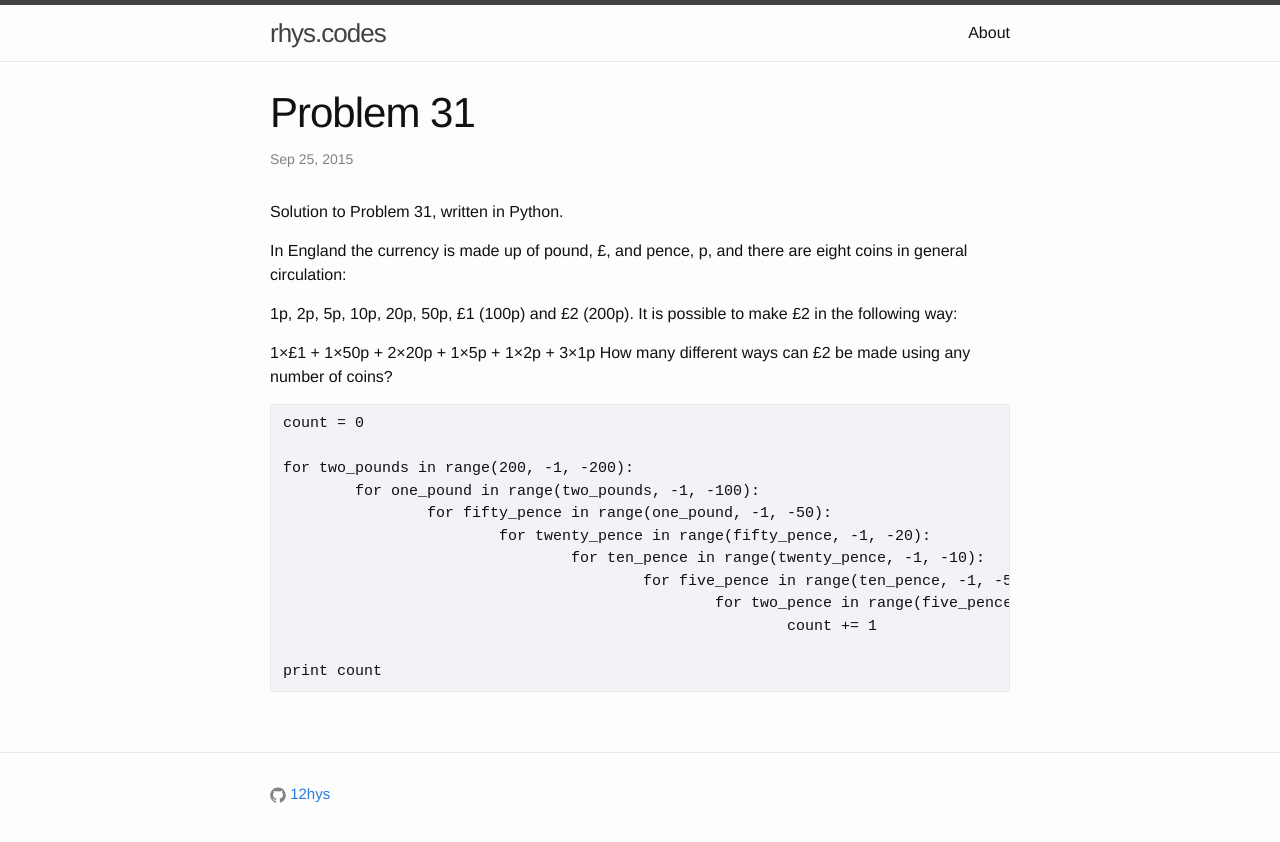
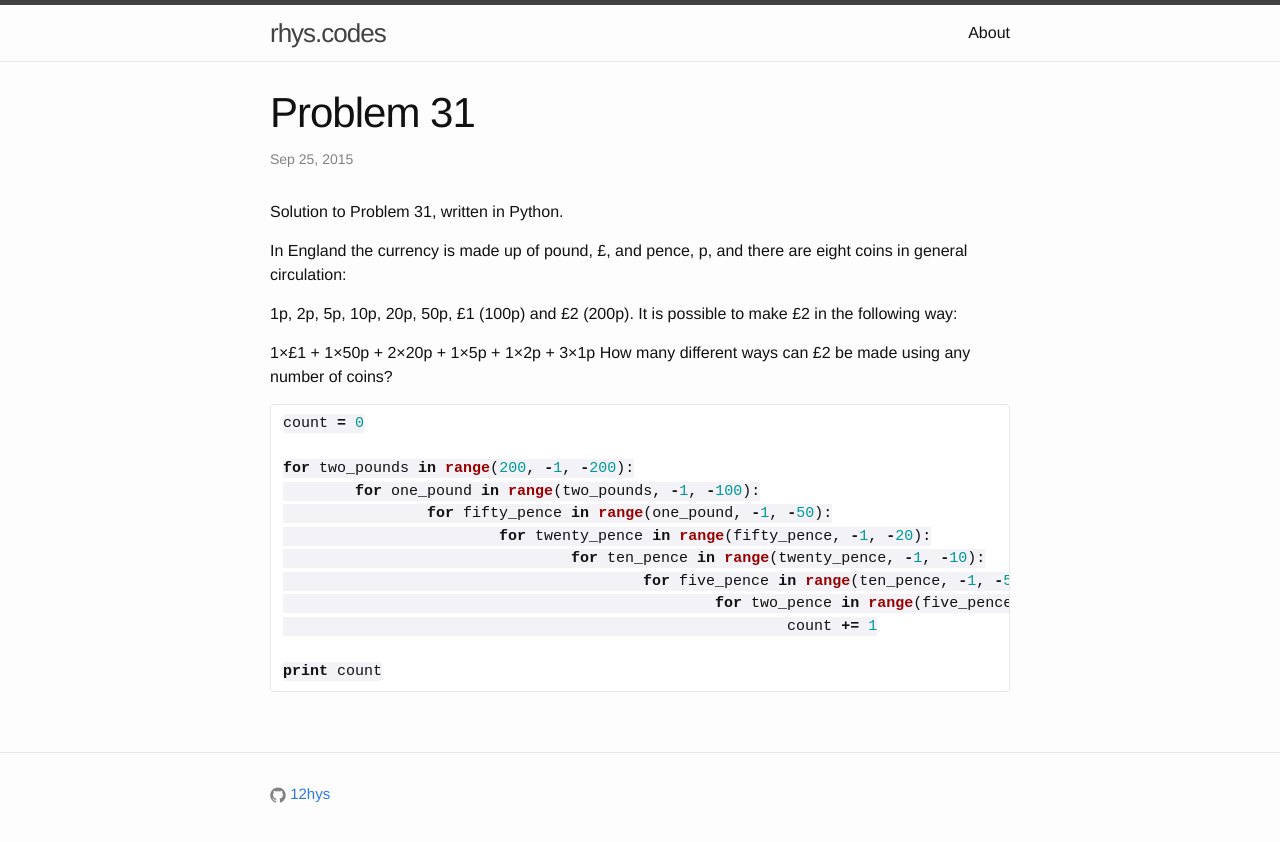
Before and after one commit to 12hys/12hys.github.io, a Jekyll site: the page built from _posts/2015-09-25-problem-31.markdown, in a window 1280 px wide. Shown: the top 842 px of the page. Built offline with Jekyll 4.4.1, drawn with Linux system fonts in a browser that asks for light colours; Markdown is read by kramdown in place of the engine named in the settings.

Commit message:
problem 31

````diff
--- a/_posts/2015-09-25-problem-31.markdown
+++ b/_posts/2015-09-25-problem-31.markdown
@@ -15,7 +15,7 @@ It is possible to make £2 in the following way:
 1×£1 + 1×50p + 2×20p + 1×5p + 1×2p + 3×1p
 How many different ways can £2 be made using any number of coins?
 
-```pyhon
+```python
 count = 0
 
 for two_pounds in range(200, -1, -200):
````
